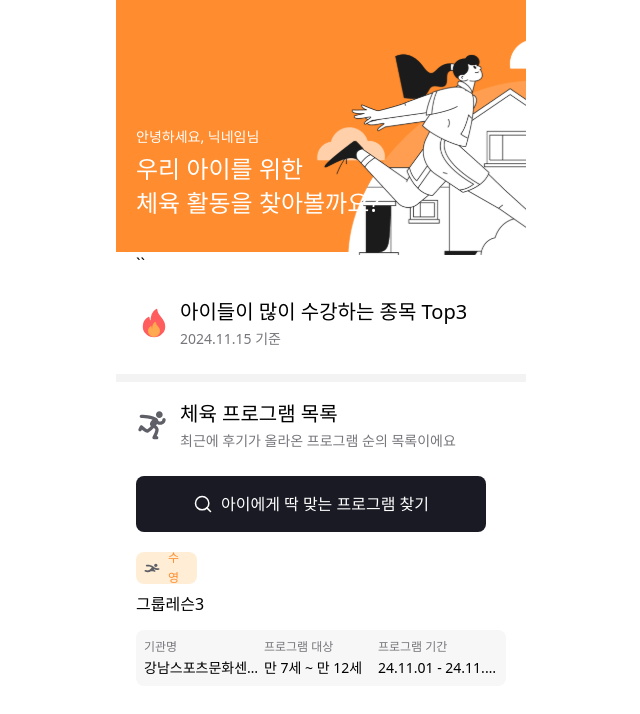
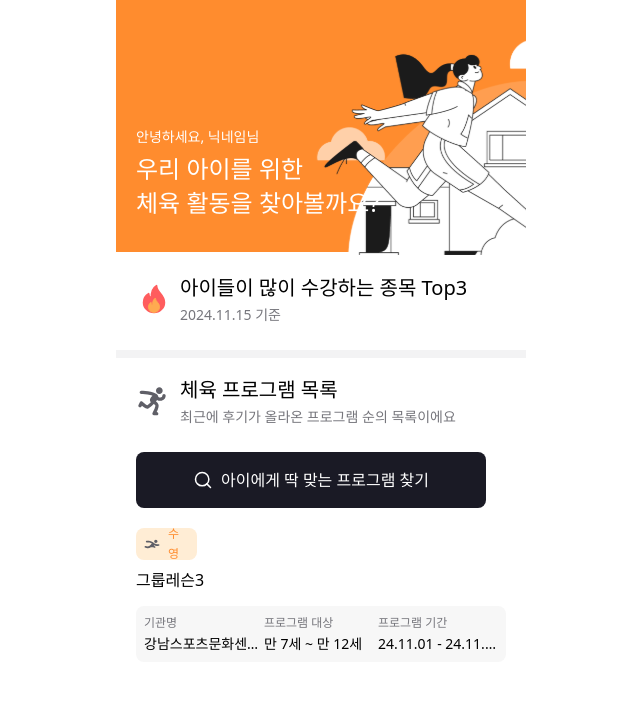
Before and after one commit to spokids/GongGong_FE, a React (Vite) app: page / in a window 1280 px wide. Shown: the top 714 px of the page, without its empty margins (319-959 px from the left). Built offline with nearby package versions, Linux system fonts and the light colour scheme.

Commit message:
#13 [fix] 오류 해결

```diff
--- a/src/pages/home/HomePage.tsx
+++ b/src/pages/home/HomePage.tsx
@@ -15,7 +15,7 @@ const HomePage = () => {
         </div>
         <img src={mainIcon} className="absolute top-0 right-0 z-0 w-60" />
       </div>
-``
+
       <div className="flex flex-row w-full mt-5 mb-6">
         <img src={fire} className="w-9"/>
         <div className="flex flex-col gap-0 ml-2">
```
